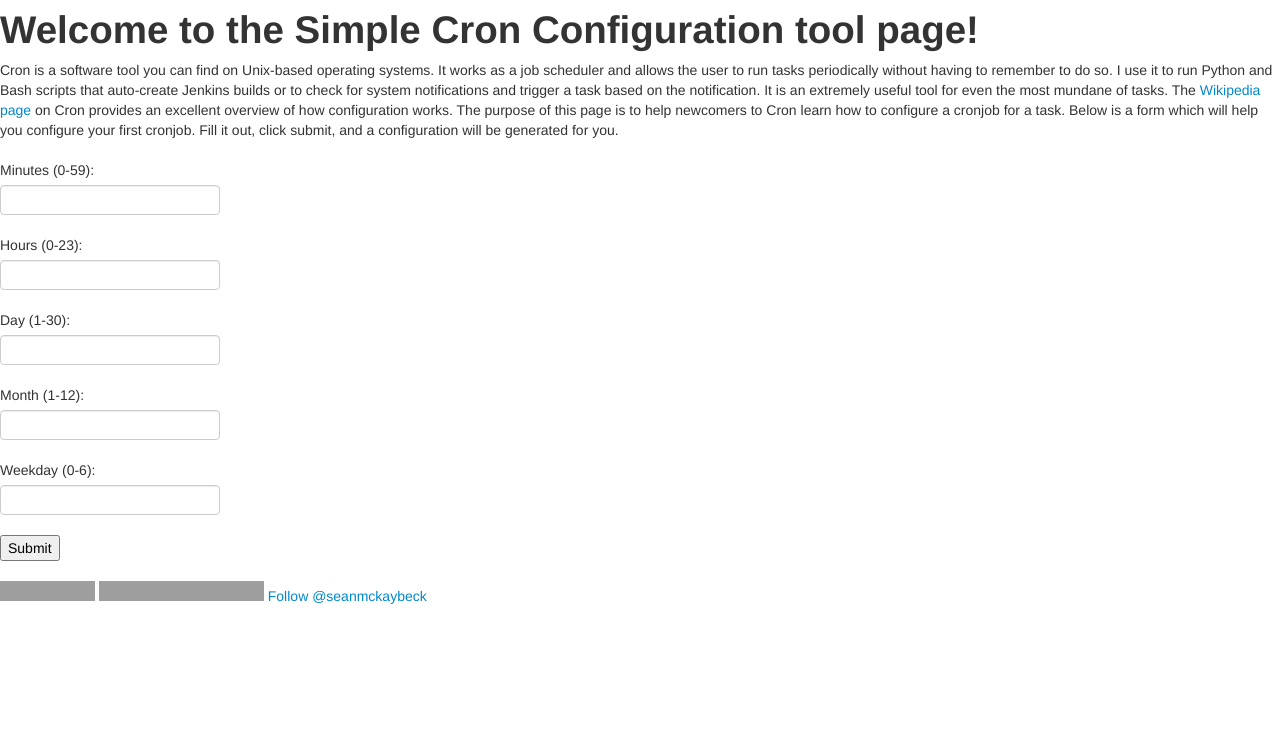
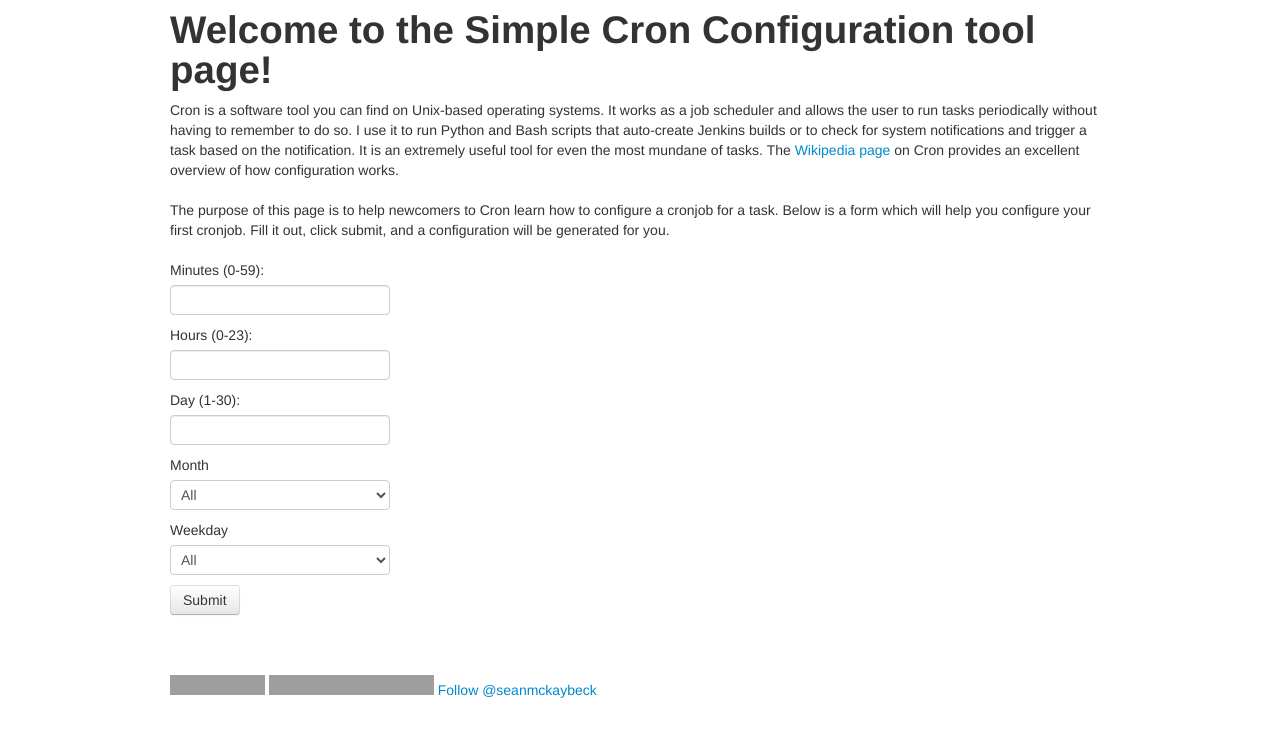
Before and after one commit to seanmckaybeck/cron_app, a Flask app: page / in a window 1280 px wide. Shown: the top 737 px of the page. Run offline with Flask 2, Linux system fonts and the light colour scheme; some libraries are stand-ins or nearby versions; grey boxes are pictures that could not be loaded.

Commit message:
Improved page formatting
Also changed weekday and month to select fields

```diff
--- a/app.py
+++ b/app.py
@@ -22,6 +22,7 @@ def index():
     result = ''
     if form.validate_on_submit():
         # create the correct cron submission
+        print 'made it'
         result = create_string(form)
     return render_template('index.html', form=form, result=result)
 
--- a/forms.py
+++ b/forms.py
@@ -1,5 +1,5 @@
 from flask.ext.wtf import Form
-from wtforms import StringField, SubmitField
+from wtforms import StringField, SubmitField, SelectField
 from wtforms.validators import Required, ValidationError
 
 def is_valid_input(min=-1, max=-1):
@@ -19,6 +19,10 @@ class CronForm(Form):
     minute = StringField('Minutes (0-59):', validators=[Required(), is_valid_input(min=0, max=59)])
     hour = StringField('Hours (0-23):', validators=[Required(), is_valid_input(min=0, max=23)])
     day = StringField('Day (1-30):', validators=[Required(), is_valid_input(min=1, max=30)])
-    month = StringField('Month (1-12):', validators=[Required(), is_valid_input(min=1, max=12)])
-    weekday = StringField('Weekday (0-6):', validators=[Required(), is_valid_input(min=0, max=6)])
+    month = SelectField(u'Month', choices=[('*','All'), ('1','Jan'), ('2','Feb'), ('3','Mar'), ('4','Apr'), ('5','May'),
+        ('6','Jun'), ('7','Jul'), ('8','Aug'), ('9','Sep'), ('10','Oct'), ('11','Nov'), ('12','Dec')], validators=[Required()])
+    weekday = SelectField(u'Weekday', choices=[('*','All'), ('0','Sun'), ('1','Mon'), ('2','Tue'), ('3','Wed'), ('4','Thu'),
+        ('5','Fri'), ('6','Sat')], validators=[Required()])
+    # month = StringField('Month (1-12):', validators=[Required(), is_valid_input(min=1, max=12)])
+    # weekday = StringField('Weekday (0-6):', validators=[Required(), is_valid_input(min=0, max=6)])
     submit = SubmitField('Submit')
--- a/templates/base.html
+++ b/templates/base.html
@@ -9,7 +9,22 @@
 
     <title>Simple Cron Config</title>
   </head>
+    <div class="container">
   <body>
-  {% block content %}{% endblock %}
+      {% block content %}{% endblock %}
   </body>
+  <footer>
+  <!-- github fork -->
+  <iframe src="http://ghbtns.com/github-btn.html?user=ThaWeatherman&repo=cron_app&type=fork&count=true"
+        allowtransparency="true" frameborder="0" scrolling="0" width="95" height="20"></iframe>
+
+  <!-- github follow -->
+  <iframe src="http://ghbtns.com/github-btn.html?user=ThaWeatherman&type=follow&count=true"
+        allowtransparency="true" frameborder="0" scrolling="0" width="165" height="20"></iframe>
+
+  <!-- twitter follow -->
+  <a href="https://twitter.com/seanmckaybeck" class="twitter-follow-button" data-show-count="false">Follow @seanmckaybeck</a>
+  <script>!function(d,s,id){var js,fjs=d.getElementsByTagName(s)[0],p=/^http:/.test(d.location)?'http':'https';if(!d.getElementById(id)){js=d.createElement(s);js.id=id;js.src=p+'://platform.twitter.com/widgets.js';fjs.parentNode.insertBefore(js,fjs);}}(document, 'script', 'twitter-wjs');</script>
+</footer>
+    </div>
 </html>
--- a/templates/index.html
+++ b/templates/index.html
@@ -7,22 +8,24 @@ It works as a job scheduler and allows the user to run tasks periodically withou
 I use it to run Python and Bash scripts that auto-create Jenkins builds or to check for system notifications and trigger a task based on the notification.
 It is an extremely useful tool for even the most mundane of tasks.
 The <a href="https://en.wikipedia.org/wiki/Cron">Wikipedia page</a> on Cron provides an excellent overview of how configuration works.
+<br/><br/>
 
 The purpose of this page is to help newcomers to Cron learn how to configure a cronjob for a task.
 Below is a form which will help you configure your first cronjob.
 Fill it out, click submit, and a configuration will be generated for you.
 <br/><br/>
 
-<form action="" method="post" name="config">
-    {{form.hidden_tag()}}
+{{ wtf.quick_form(form) }}
+<!-- <form action="" method="post" name="config"> -->
+<!--     {{form.hidden_tag()}} -->
 
-    <p>{{form.minute.label}} {{form.minute}}</p>
-    <p>{{form.hour.label}} {{form.hour}}</p>
-    <p>{{form.day.label}} {{form.day}}</p>
-    <p>{{form.month.label}} {{form.month}}</p>
-    <p>{{form.weekday.label}} {{form.weekday}}</p>
-    <p>{{form.submit}}</p>
-</form>
+<!--     <p>{{form.minute.label}} {{form.minute}}</p> -->
+<!--     <p>{{form.hour.label}} {{form.hour}}</p> -->
+<!--     <p>{{form.day.label}} {{form.day}}</p> -->
+<!--     <p>{{form.month.label}} {{form.month}}</p> -->
+<!--     <p>{{form.weekday.label}} {{form.weekday}}</p> -->
+<!--     <p>{{form.submit}}</p> -->
+<!-- </form> -->
 
 {% for field in form.errors %}
   {% for error in form.errors[field] %}
@@ -33,21 +36,11 @@ Fill it out, click submit, and a configuration will be generated for you.
 {% if result %}
 The result is {{result}}
 
+<br/><br/>
 <!-- tweet -->
 <a href="https://twitter.com/share" class="twitter-share-button" data-url="http://thaweatherman.pythonanywhere.com" data-text="I just easily configured a cronjob! You can too at" data-size="large" data-hashtags="linux">Tweet</a>
 <script>!function(d,s,id){var js,fjs=d.getElementsByTagName(s)[0],p=/^http:/.test(d.location)?'http':'https';if(!d.getElementById(id)){js=d.createElement(s);js.id=id;js.src=p+'://platform.twitter.com/widgets.js';fjs.parentNode.insertBefore(js,fjs);}}(document, 'script', 'twitter-wjs');</script>
 {% endif %}
-
-<!-- github fork -->
-<iframe src="http://ghbtns.com/github-btn.html?user=ThaWeatherman&repo=cron_app&type=fork&count=true"
-      allowtransparency="true" frameborder="0" scrolling="0" width="95" height="20"></iframe>
-
-<!-- github follow -->
-<iframe src="http://ghbtns.com/github-btn.html?user=ThaWeatherman&type=follow&count=true"
-      allowtransparency="true" frameborder="0" scrolling="0" width="165" height="20"></iframe>
-
-<!-- twitter follow -->
-<a href="https://twitter.com/seanmckaybeck" class="twitter-follow-button" data-show-count="false">Follow @seanmckaybeck</a>
-<script>!function(d,s,id){var js,fjs=d.getElementsByTagName(s)[0],p=/^http:/.test(d.location)?'http':'https';if(!d.getElementById(id)){js=d.createElement(s);js.id=id;js.src=p+'://platform.twitter.com/widgets.js';fjs.parentNode.insertBefore(js,fjs);}}(document, 'script', 'twitter-wjs');</script>
+<br/><br/>
 
 {% endblock %}
```
Also changed, not shown: other parts of templates/index.html (+1 -0 lines).
